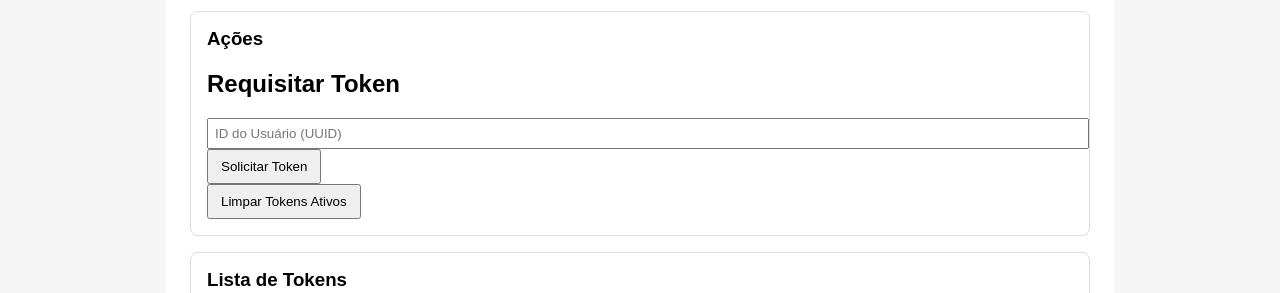
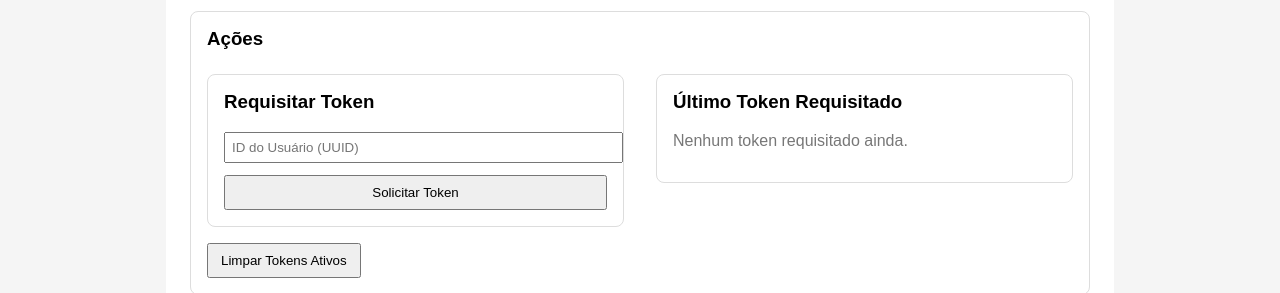
Before and after one commit to eng-assys/just-travel-token-management-app, a Next.js app: page /tokens in a window 1280 px wide. Shown: the part 177-470 px from the top of the page. Built offline with nearby package versions, Linux system fonts and the light colour scheme; no server answers.

Commit message:
change claim token form to show last claimed token and request form in two columns

```diff
--- a/components/tokens/ClaimTokenForm.tsx
+++ b/components/tokens/ClaimTokenForm.tsx
@@ -5,6 +5,7 @@ import { useTokensStore } from '@/stores/tokens.store';
 import Input from '@/components/ui/Input';
 import Button from '@/components/ui/Button';
 import { formatDate } from '@/utils/formatDate';
+import Card from '../ui/Card';
 
 export default function ClaimTokenForm() {
   const [userId, setUserId] = useState('');
@@ -18,25 +19,82 @@ export default function ClaimTokenForm() {
 
   return (
     <div>
-      <h2>Requisitar Token</h2>
-
+      <div
+        style={{
+          display: 'flex',
+          gap: 32,
+          alignItems: 'stretch',
+          marginTop: 24,
+        }}
+      >
+        {/* Requisitar Token */}
+        <div style={{ flex: 1 }}>
+          <Card title="Requisitar Token">
+            <div
+              style={{
+                display: 'flex',
+                flexDirection: 'column',
+                gap: 12,
+              }}
+            >
               <Input
                 placeholder="ID do Usuário (UUID)"
                 value={userId}
                 onChange={(e: any) => setUserId(e.target.value)}
               />
 
-      <Button onClick={handleSubmit} disabled={loadingClaim}>
+              <Button
+                onClick={handleSubmit}
+                disabled={loadingClaim}
+                style={{ alignSelf: 'flex-start' }}
+              >
                 {loadingClaim ? 'Solicitando...' : 'Solicitar Token'}
               </Button>
+            </div>
+          </Card>
+        </div>
 
-      {lastClaimedToken && (
-        <div style={{ marginTop: 12 }}>
-          <p><strong>Token:</strong> {lastClaimedToken.id}</p>
-          <p><strong>Atualizado em:</strong> {formatDate(lastClaimedToken.updatedAt)}</p>
-          <p><strong>Usuário Atual:</strong> {lastClaimedToken.currentUserId}</p>
+        {/* Último Token */}
+        <div style={{ flex: 1 }}>
+          <Card title="Último Token Requisitado">
+            {lastClaimedToken ? (
+              <div
+                style={{
+                  display: 'flex',
+                  flexDirection: 'column',
+                  gap: 8,
+                  marginTop: 8,
+                }}
+              >
+                <p>
+                  <strong>ID:</strong>{' '}
+                  <span style={{ fontFamily: 'roboto' }}>
+                    {lastClaimedToken.id}
+                  </span>
+                </p>
+
+                <p>
+                  <strong>Usuário Atual:</strong>{' '}
+                  <span style={{ fontFamily: 'roboto' }}>
+                    {lastClaimedToken.currentUserId}
+                  </span>
+                </p>
+
+                <p>
+                  <strong>Atualizado em:</strong>{' '}
+                  {formatDate(lastClaimedToken.updatedAt)}
+                </p>
               </div>
+            ) : (
+              <p style={{ color: '#777', marginTop: 8 }}>
+                Nenhum token requisitado ainda.
+              </p>
             )}
+          </Card>
+        </div>
+      </div>
     </div>
   );
+
+
 }
```
Lines whose indentation alone changed are shown as unchanged.
